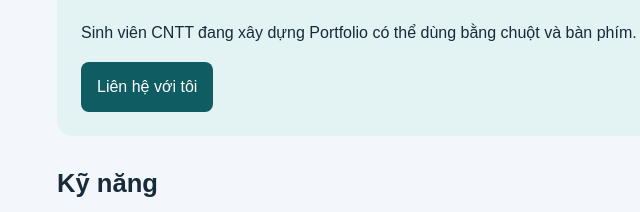
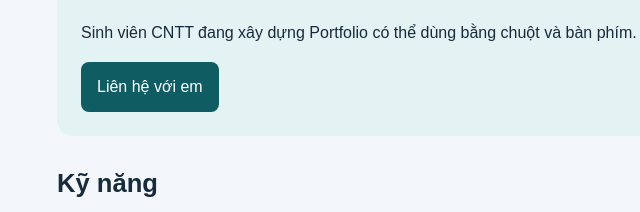
Before and after one commit to ductuyen2902/K20_portfolio_CNTT20-04_LaDucTuyen, a plain HTML site: page index.html in a window 1280 px wide. Shown: the part 588-800 px from the top of the page, 43-683 px from the left. Drawn offline with Linux system fonts and the light colour scheme.

Commit message:
thay doi

```diff
--- a/index.html
+++ b/index.html
@@ -20,7 +20,7 @@
             <h1>Xin chào, tôi là Tuyền</h1>
             <img src="./asset/87516891-a73b-44c6-bd07-9bb6b12e63a4.jpg" alt="Ảnh minh họa" width="300" height="300">
             <p>Sinh viên CNTT đang xây dựng Portfolio có thể dùng bằng chuột và bàn phím.</p>
-            <a class="button" href="#lien-he">Liên hệ với tôi</a>
+            <a class="button" href="#lien-he">Liên hệ với em</a>
         </section>
         <section id="ky-nang">
             <h2>Kỹ năng</h2>
```
